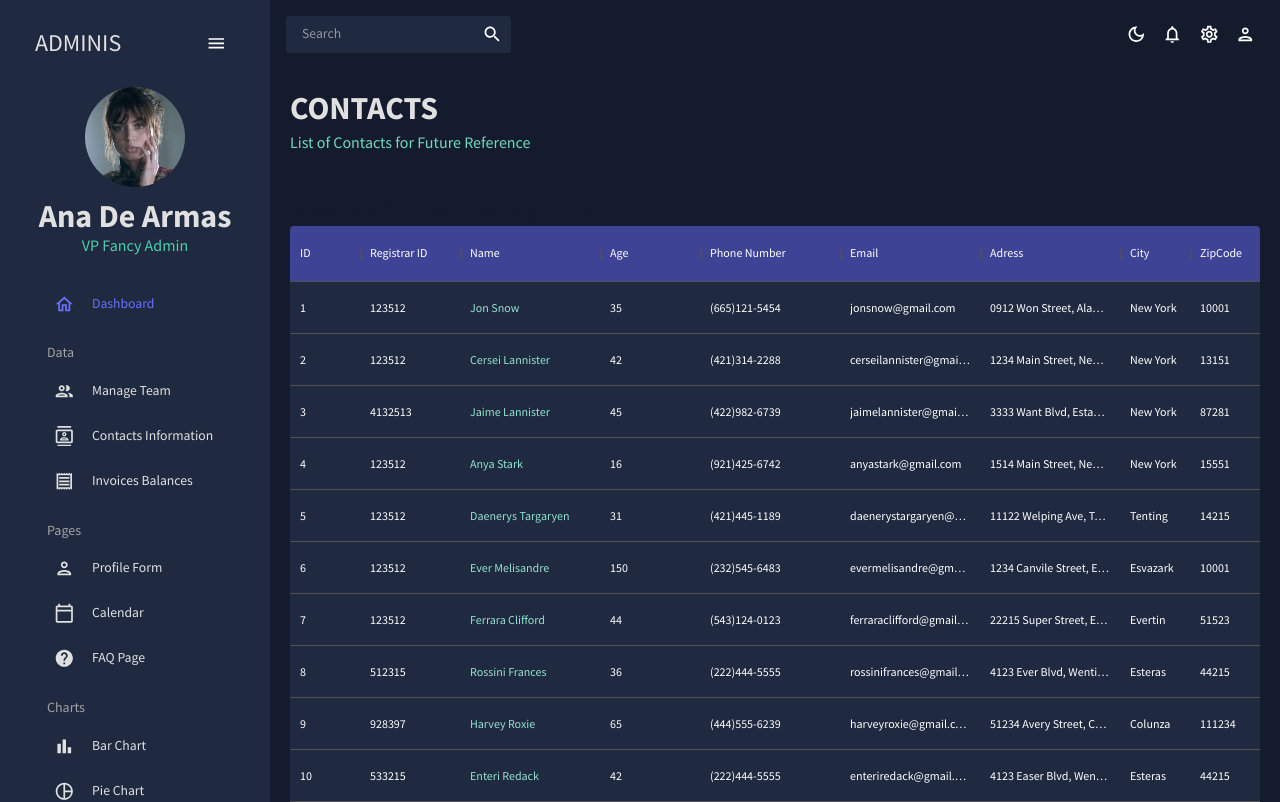
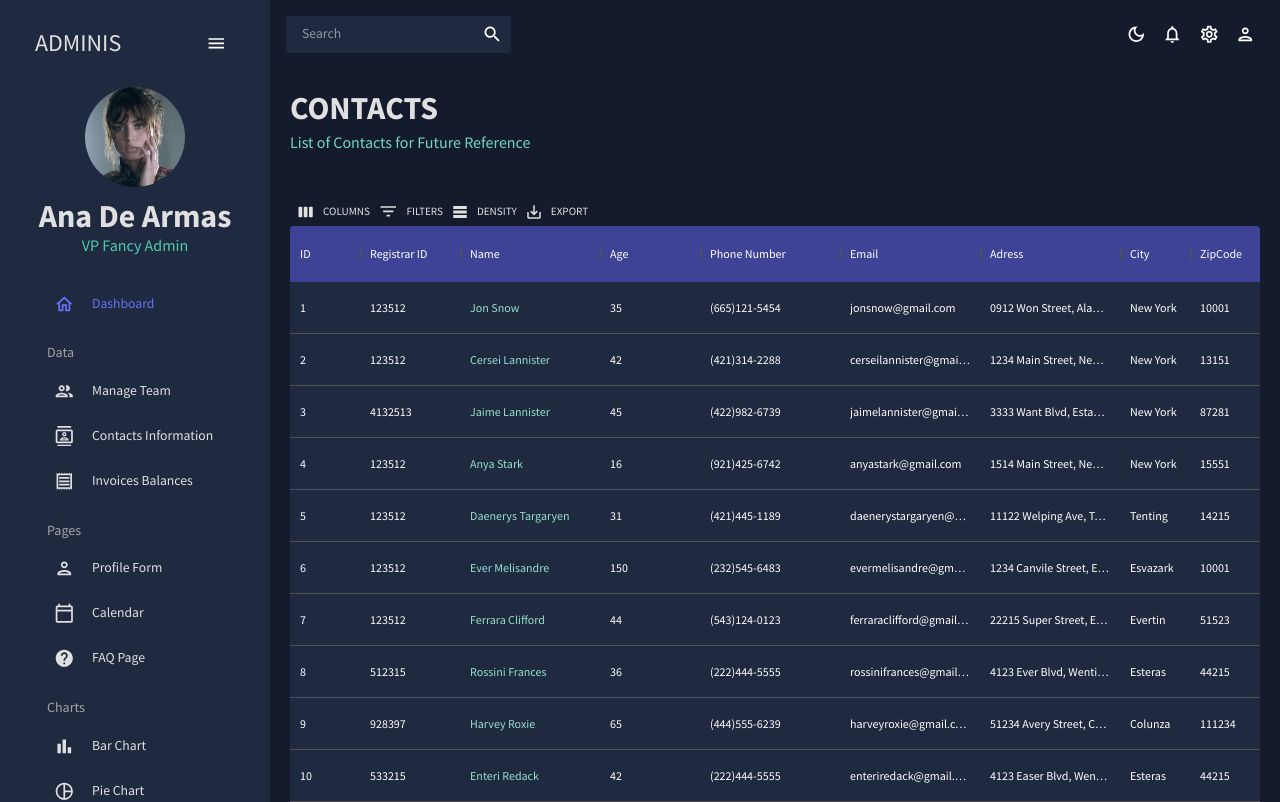
Before and after one commit to wxomi/react-admin-panel, a React (Create React App) app: page /contacts in a window 1280 px wide. Shown: the top 802 px of the page. Built offline with nearby package versions, Linux system fonts and the light colour scheme.

Commit message:
fixed bug in contacts jsx

```diff
--- a/src/scenes/contacts/index.jsx
+++ b/src/scenes/contacts/index.jsx
@@ -3,6 +3,7 @@ import { Box, useTheme } from "@mui/material";
 import { tokens } from "../../theme";
 import Header from "../../components/Header";
 import { mockDataContacts } from "../../data/mockData";
+
 import { DataGrid, GridToolbar } from "@mui/x-data-grid";
 
 const Team = () => {
@@ -67,26 +68,23 @@ const Team = () => {
           "& .name-column--cell": {
             color: colors.greenAccent[300],
           },
-
+          "& .MuiDataGrid-columnHeaders": {
+            backgroundColor: colors.blueAccent[700],
+            borderBottom: "none",
+          },
           "& .MuiDataGrid-virtualScroller": {
             backgroundColor: colors.primary[400],
           },
-
-          "& .MuiCheckbox-root": {
-            color: `${colors.greenAccent[200]} !important`,
-          },
-          "& .MuiDataGrid-columnHeader": {
-            backgroundColor: colors.blueAccent[700],
-            borderBottom: "none",
-          },
-
           "& .MuiDataGrid-footerContainer": {
             borderTop: "none",
             backgroundColor: colors.blueAccent[700],
           },
-          '$ .MuiDataGrid-toolbarContainer .MuiButton-text':{
-            color:`${colors.grey[100]} !important`
-          }
+          "& .MuiCheckbox-root": {
+            color: `${colors.greenAccent[200]} !important`,
+          },
+          "& .MuiDataGrid-toolbarContainer .MuiButton-text": {
+            color: `${colors.grey[100]} !important`,
+          },
         }}
       >
         <DataGrid rows={mockDataContacts} columns={columns} components={{Toolbar: GridToolbar}}/>
```
